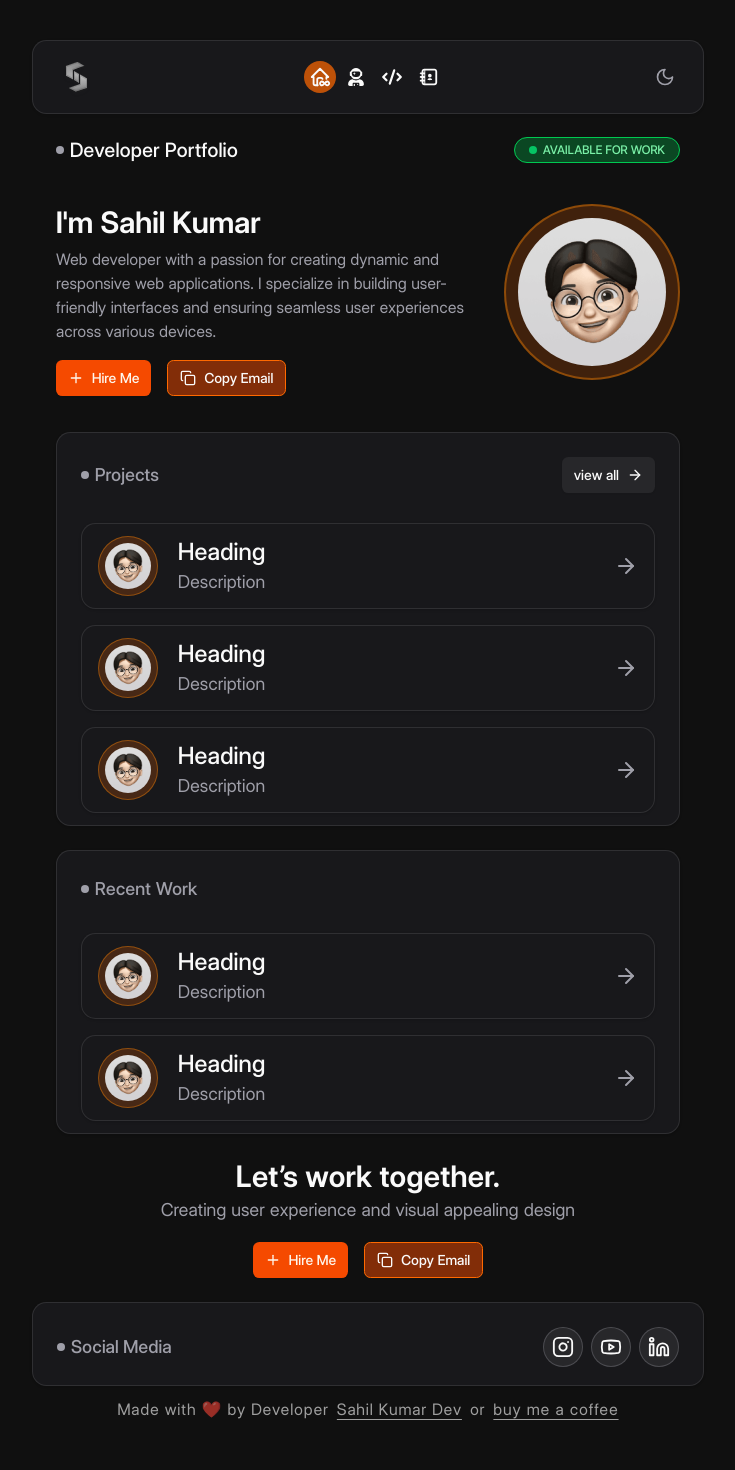
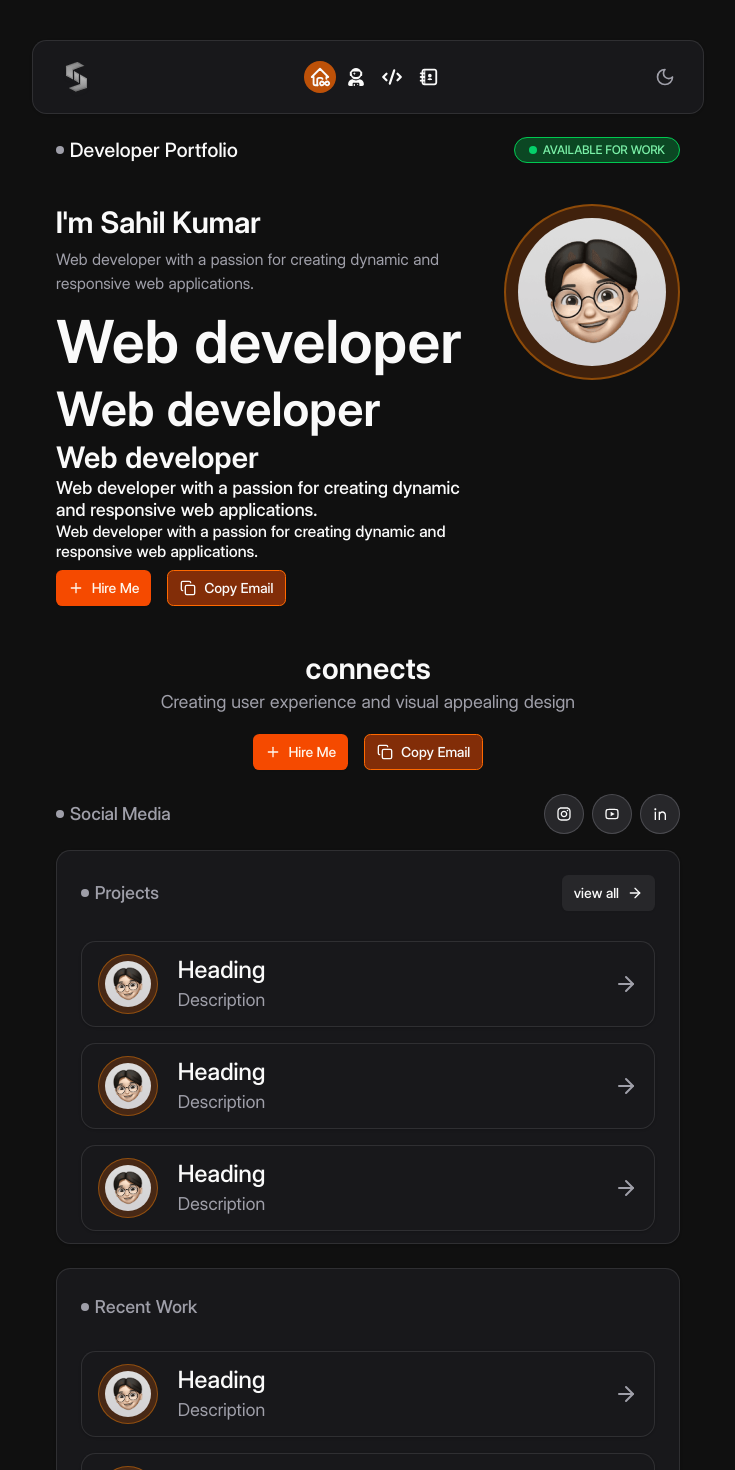
Before and after one commit to SahilKumarDev/sahilkumardev.com, a Next.js app: page / in a window 1280 px wide. Shown: the top 1470 px of the page, without its empty margins (272-1007 px from the left). Before the commit the page ends 1430 px from the top, so only its background shows below. Built offline with nearby package versions, Linux system fonts and the light colour scheme.

Commit message:
footer update

```diff
--- a/app/(app)/page.tsx
+++ b/app/(app)/page.tsx
@@ -1,8 +1,11 @@
 import ProjectCard from "@/components/_components/project-card";
 import { Button } from "@/components/ui/button";
 import { Card, CardHeader, CardContent } from "@/components/ui/card";
+import { Heading } from "@/components/ui/heading";
 import { ArrowRight, Copy, Plus } from "lucide-react";
 import Image from "next/image";
+import { RiLinkedinLine, RiInstagramLine, RiYoutubeLine } from "react-icons/ri";
+
 
 const Home = () => {
   return (
@@ -24,9 +27,24 @@ const Home = () => {
           <h1 className="text-3xl font-bold">I&apos;m Sahil Kumar</h1>
           <p className="text-muted-foreground py-2">
             Web developer with a passion for creating dynamic and responsive web
-            applications. I specialize in building user-friendly interfaces and
-            ensuring seamless user experiences across various devices.
+            applications.
           </p>
+
+          <Heading variant="h1">Web developer</Heading>
+
+          <Heading variant="h2">Web developer</Heading>
+
+          <Heading variant="h3">Web developer</Heading>
+
+          <Heading variant="h5">
+            Web developer with a passion for creating dynamic and responsive web
+            applications.
+          </Heading>
+
+          <Heading variant="h6">
+            Web developer with a passion for creating dynamic and responsive web
+            applications.
+          </Heading>
 
           <div className="flex gap-4 mt-2">
             <Button variant={"secondary"}>
@@ -47,6 +65,48 @@ const Home = () => {
           height={100}
           className="h-44 w-44 rounded-full border-2 border-orange-400/40 p-3 bg-orange-500/20"
         />
+      </div>
+
+
+
+      <div>
+         <div className="flex flex-col items-center justify-center text-center py-6">
+        <h1 className="text-3xl font-bold">connects</h1>
+
+        <p className="text-muted-foreground text-lg pt-0.5 pb-2.5">
+          Creating user experience and visual appealing design
+        </p>
+        <div className="flex gap-4 mt-2">
+          <Button variant={"secondary"}>
+            <Plus />
+            Hire Me
+          </Button>
+          <Button>
+            <Copy />
+            Copy Email
+          </Button>
+        </div>
+      </div>
+
+      <div className="flex items-center justify-between">
+        <h1 className="flex items-center gap-1.5 font-medium text-muted-foreground text-lg">
+          <div className="bg-muted-foreground h-2 w-2 rounded-full" />
+          Social Media
+        </h1>
+
+        <div className="flex items-center gap-2">
+          <button className="border border-muted-foreground/30 p-2 flex items-center justify-center bg-muted rounded-full h-10 w-10">
+            <RiInstagramLine />
+          </button>
+          <button className="border border-muted-foreground/30 p-2 flex items-center justify-center bg-muted rounded-full h-10 w-10">
+            <RiYoutubeLine />
+          </button>
+          <button className="border border-muted-foreground/30 p-2 flex items-center justify-center bg-muted rounded-full h-10 w-10">
+            <RiLinkedinLine />
+          </button>
+        </div>
+      </div>
+
       </div>
 
       <div className="grid gap-6 mt-4">
--- a/components/footer.tsx
+++ b/components/footer.tsx
@@ -1,52 +1,7 @@
 import Link from "next/link";
-import { Button } from "@/components/ui/button";
-import { Card, CardHeader } from "@/components/ui/card";
-import { Copy, Instagram, Linkedin, Plus, Youtube } from "lucide-react";
 
 const Footer = () => {
   return (
-    <div>
-      <div className="flex flex-col items-center justify-center text-center py-6">
-        <h1 className="text-3xl font-bold">Let’s work together.</h1>
-
-        <p className="text-muted-foreground text-lg pt-0.5 pb-2.5">
-          Creating user experience and visual appealing design
-        </p>
-        <div className="flex gap-4 mt-2">
-          <Button variant={"secondary"}>
-            <Plus />
-            Hire Me
-          </Button>
-          <Button>
-            <Copy />
-            Copy Email
-          </Button>
-        </div>
-      </div>
-
-      <Card>
-        <CardHeader className="mt-3">
-          <div className="flex items-center justify-between">
-            <h1 className="flex items-center gap-1.5 font-medium text-muted-foreground text-lg">
-              <div className="bg-muted-foreground h-2 w-2 rounded-full" />
-              Social Media
-            </h1>
-
-            <div className="flex items-center gap-2">
-              <button className="border border-muted-foreground/30 p-2 flex items-center justify-center bg-muted rounded-full h-10 w-10">
-                <Instagram />
-              </button>
-              <button className="border border-muted-foreground/30 p-2 flex items-center justify-center bg-muted rounded-full h-10 w-10">
-                <Youtube />
-              </button>
-              <button className="border border-muted-foreground/30 p-2 flex items-center justify-center bg-muted rounded-full h-10 w-10">
-                <Linkedin />
-              </button>
-            </div>
-          </div>
-        </CardHeader>
-      </Card>
-
     <div className="flex flex-col md:flex-row items-center justify-center gap-2 dark:text-white/60 tracking-wider text-nowrap mt-3">
       Made with ❤️ by Developer
       <span className="flex gap-x-2">
@@ -67,7 +22,6 @@ const Footer = () => {
         </Link>
       </span>
     </div>
-    </div>
   );
 };
 
--- a/components/ui/heading.tsx
+++ b/components/ui/heading.tsx
@@ -3,7 +3,7 @@ import { cn } from "@/lib/utils";
 
 interface HeadingProps {
   children: React.ReactNode;
-  variant?: "h1" | "h2" | "h3" | "h4" | "h5" | "h6";
+  variant?: "h1" | "h2" | "h3" | "h4" | "h5" | "h6" ;
   className?: string;
   weight?: "normal" | "medium" | "semibold" | "bold" | "extrabold";
   tracking?: "tight" | "normal" | "wide";
```
Lines whose indentation alone changed are shown as unchanged.
